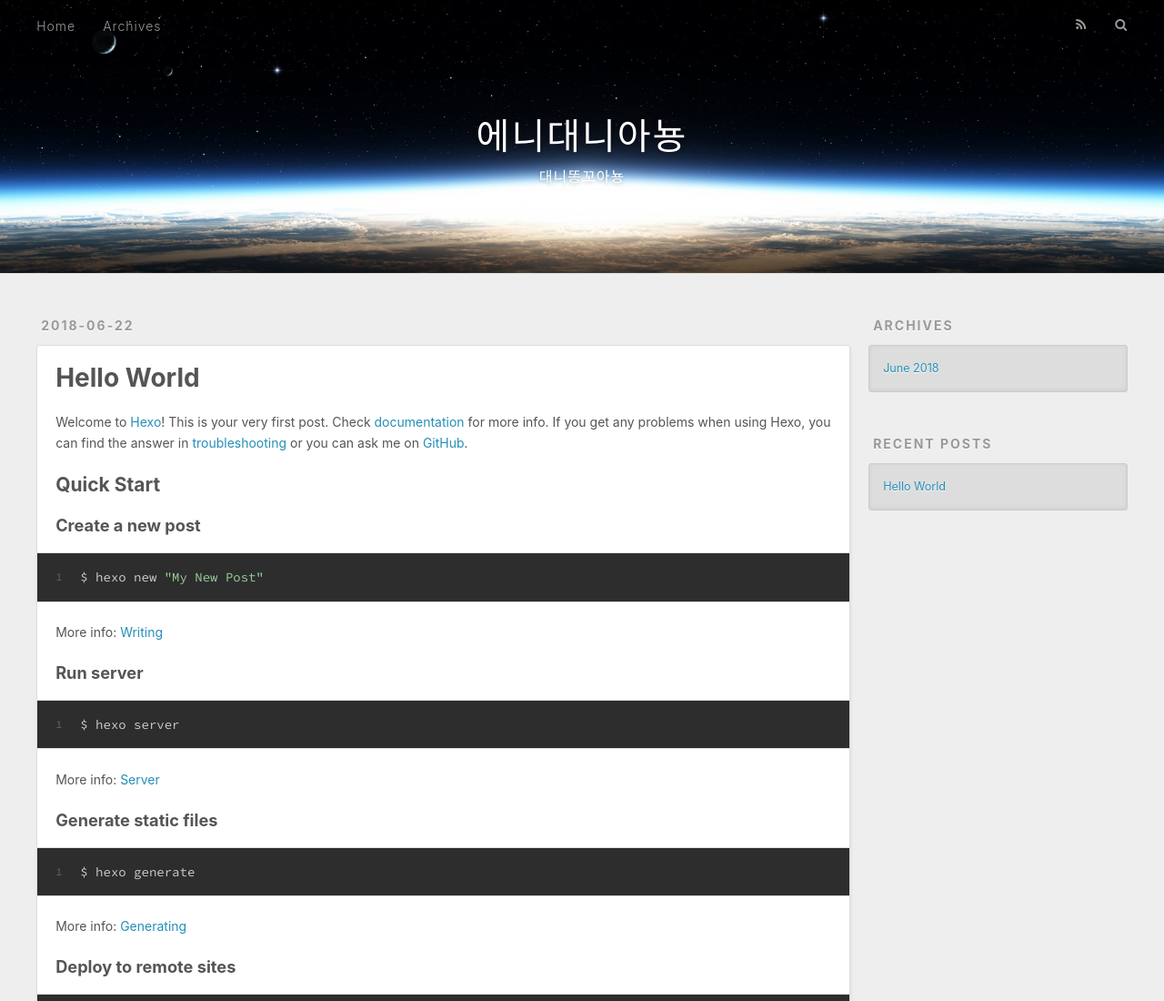
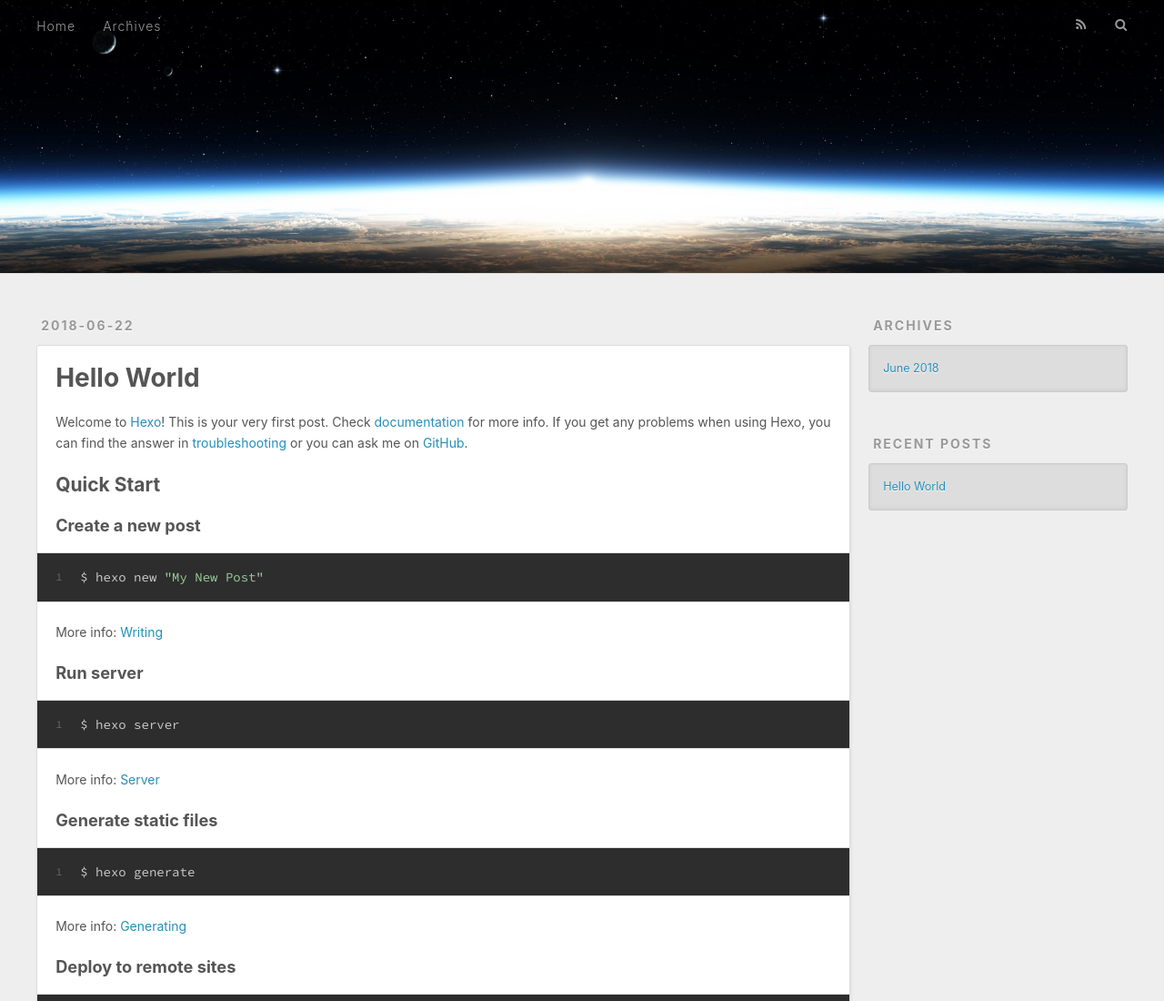
Before and after one commit to BangYeeun/BangYeeun.github.io, a plain HTML site: page index.html in a window 1280 px wide. Shown: the top 1100 px of the page at 91% size. Drawn offline with nearby package versions, Linux system fonts and the light colour scheme.

Commit message:
Site updated: 2018-06-22 18:25:40

```diff
--- a/index.html
+++ b/index.html
@@ -5,17 +5,17 @@
 
 
 
-  <title>에니대니아뇽</title>
+  <title></title>
   <meta name="viewport" content="width=device-width, initial-scale=1, maximum-scale=1">
   <meta property="og:type" content="website">
-<meta property="og:title" content="에니대니아뇽">
+<meta property="og:title">
 <meta property="og:url" content="http://BangYeeun.github.io/index.html">
-<meta property="og:site_name" content="에니대니아뇽">
+<meta property="og:site_name">
 <meta property="og:locale" content="en">
 <meta name="twitter:card" content="summary">
-<meta name="twitter:title" content="에니대니아뇽">
+<meta name="twitter:title">
 
-    <link rel="alternate" href="/atom.xml" title="에니대니아뇽" type="application/atom+xml">
+    <link rel="alternate" href="/atom.xml" title="" type="application/atom+xml">
 
 
     <link rel="icon" href="/favicon.png">
@@ -34,12 +34,8 @@
   <div id="header-outer" class="outer">
     <div id="header-title" class="inner">
       <h1 id="logo-wrap">
-        <a href="/" id="logo">에니대니아뇽</a>
+        <a href="/" id="logo"></a>
       </h1>
-
-        <h2 id="subtitle-wrap">
-          <a href="/" id="subtitle">대니똥꼬아뇽</a>
-        </h2>
 
     </div>
     <div id="header-inner" class="inner">
@@ -101,7 +97,7 @@
 
     </div>
     <footer class="article-footer">
-      <a data-url="http://BangYeeun.github.io/2018/06/22/hello-world/" data-id="cjipl4k6d0000g4uoozhzam5x" class="article-share-link">Share</a>
+      <a data-url="http://BangYeeun.github.io/2018/06/22/hello-world/" data-id="cjiprshe00000ywuowxb5tqq8" class="article-share-link">Share</a>
 
 
     </footer>
```
Also changed, not shown: 2018/06/22/hello-world/index.html (+5 -9 lines), archives/2018/06/index.html (+6 -10 lines), archives/2018/index.html (+6 -10 lines), archives/index.html (+6 -10 lines).
